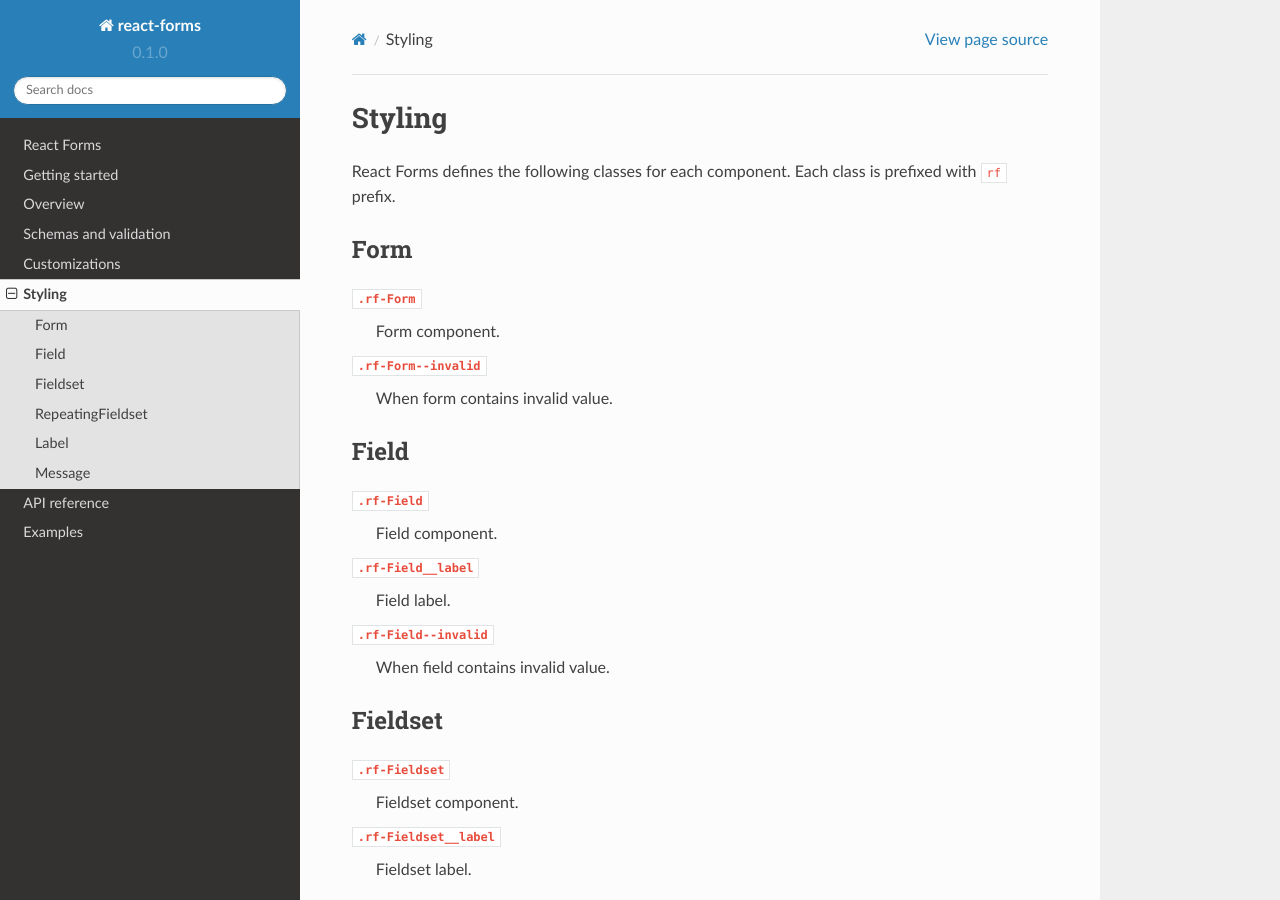
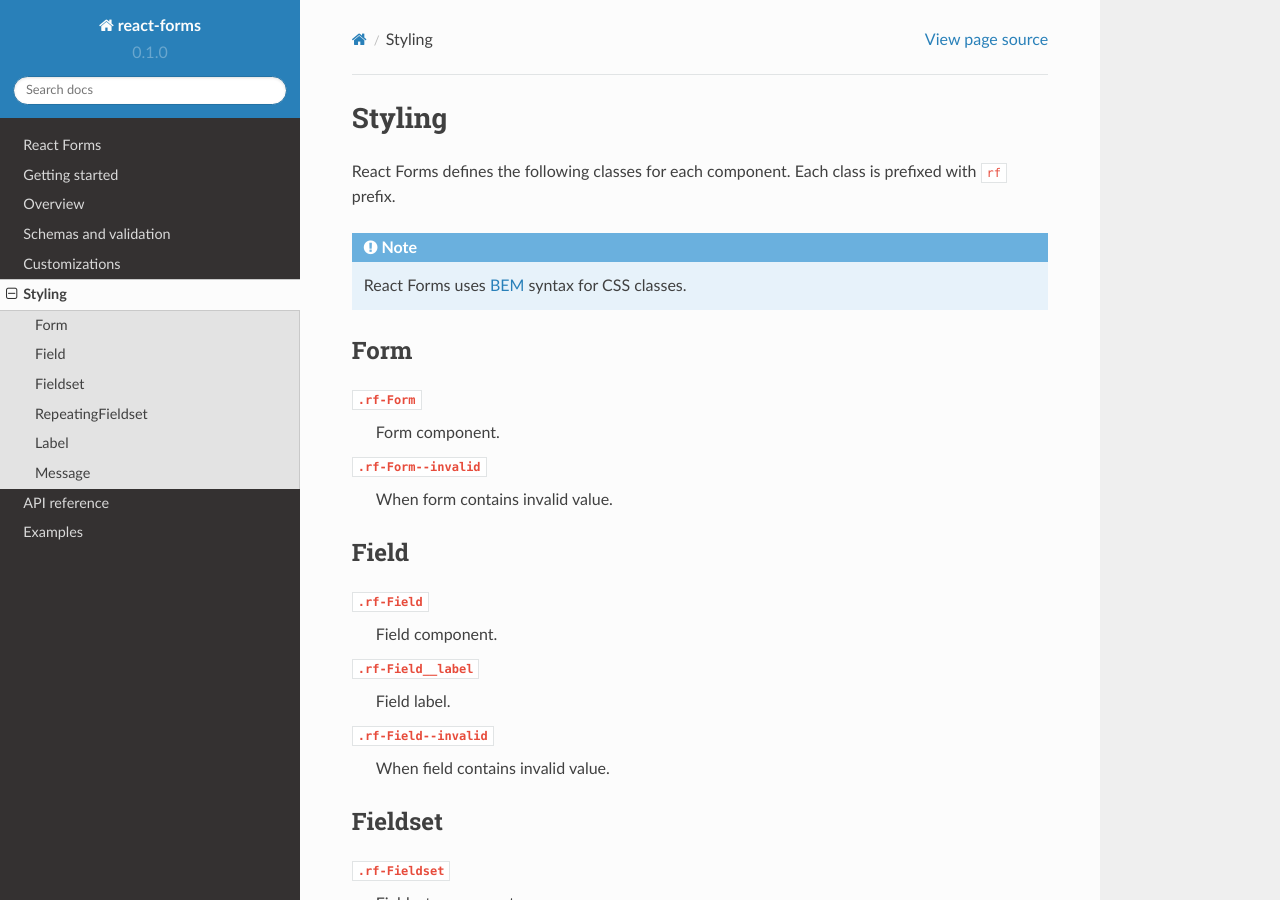
Before and after one commit to prometheusresearch-archive/react-forms, a Sphinx documentation site: the page built from docs/styling.rst, in a window 1280 px wide and 900 px high. Built offline with Sphinx 7.4.7 and the Read the Docs theme 2.0.0, drawn with Linux system fonts in a browser that asks for light colours.

Commit message:
docs: link to BEM

```diff
--- a/docs/styling.rst
+++ b/docs/styling.rst
@@ -3,6 +3,11 @@
 
 React Forms defines the following classes for each component. Each class is
 prefixed with ``rf`` prefix.
+
+.. note::
+  :class: inline
+
+  React Forms uses BEM_ syntax for CSS classes.
 
 Form
 ----
@@ -67,3 +72,5 @@
 
 ``.rf-Message``
   Error message
+
+.. _BEM: http://csswizardry.com/2013/01/mindbemding-getting-your-head-round-bem-syntax/
```
